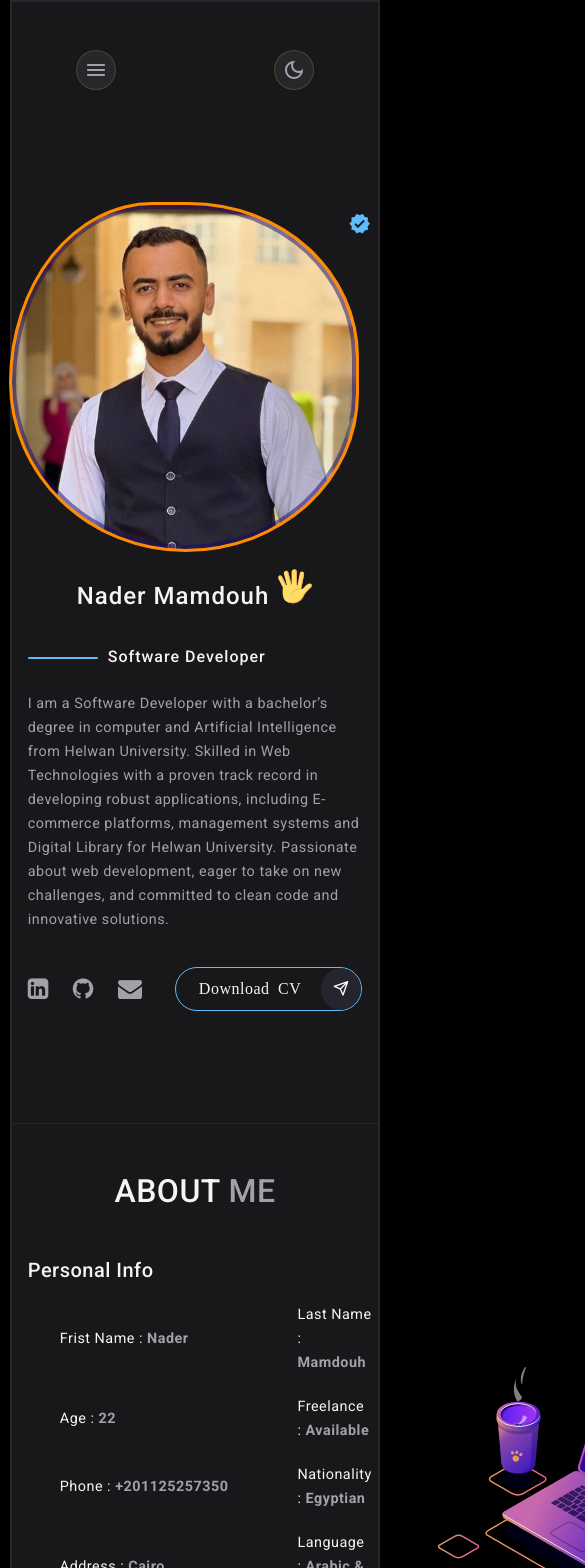
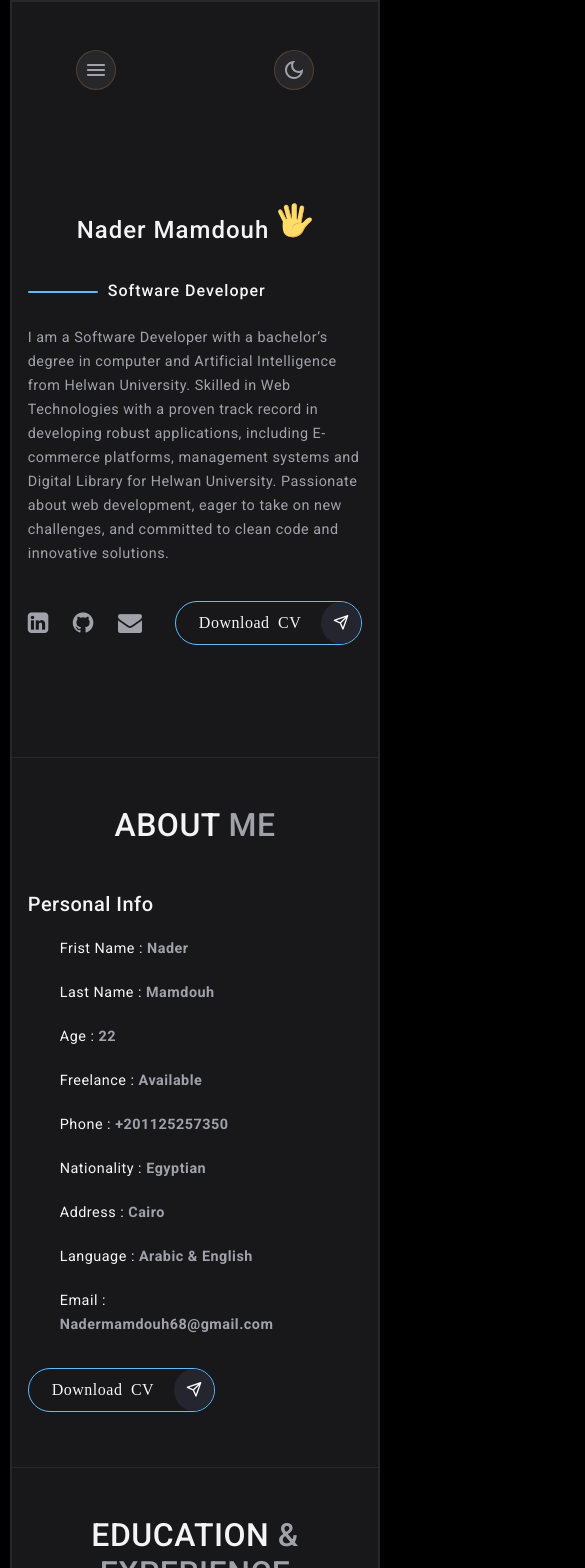
Before and after one commit to nadermamdouh068/portfolio, a React (Vite) app: page / in a window 390 px wide. Shown: the top 1568 px of the page, 585 px wide, since content can reach past the window. Built offline with nearby package versions, Linux system fonts and the light colour scheme.

Commit message:
first commit

```diff
--- a/src/Components/2-hero/Hero.jsx
+++ b/src/Components/2-hero/Hero.jsx
@@ -1,3 +1,4 @@
+// @ts-nocheck
 import React from 'react'
 import './Hero.css'
 import CV from '../../assets/cv.pdf'
--- a/src/Components/3-AboutMe/About.css
+++ b/src/Components/3-AboutMe/About.css
@@ -7,6 +7,7 @@
 
 .info-list-about,
 .about-content {
+    display: grid;
     grid-template-columns: 2fr 1fr;
     gap: 1.5rem;
     align-items: center;
@@ -27,3 +28,25 @@
     color: var(--subtitle);
     font-weight: 600;
 }
+
+
+
+
+
+
+@media screen and (max-width: 910px) {
+
+    .animation{
+        display: none;
+    }
+}
+
+
+@media screen and (max-width: 600px) {
+
+
+    .info-list-about{
+        grid-template-columns: 1fr;
+    }
+
+}
--- a/src/Components/3-AboutMe/About.jsx
+++ b/src/Components/3-AboutMe/About.jsx
@@ -1,3 +1,4 @@
+// @ts-nocheck
 import React, { useEffect, useState } from 'react'
 import './About.css'
 import Lottie from 'lottie-react'
@@ -8,16 +9,6 @@ const About = () => {
 
 
 
-    useEffect(() => {
-        // delete the animation when the page size is small
-        window.addEventListener('resize', () => {
-            if (window.innerWidth < 768) {
-                document.getElementById('lottie-animation').style.display = 'none';
-            }else{
-                document.getElementById('lottie-animation').style.display = 'block';
-            }
-        })
-    }, [])
     return (
         <section className='about' id='About'>
             <h2 className='section-title text-center mb-5'>
@@ -25,7 +16,7 @@ const About = () => {
                 <span> Me</span>
             </h2>
 
-            <div className='about-content d-flex'>
+            <div className='about-content'>
 
                 <div className='about-info'>
                     <h3 className='sub-title'>
--- a/src/Components/4-EduAndExp/EduAndExp.css
+++ b/src/Components/4-EduAndExp/EduAndExp.css
@@ -63,3 +63,16 @@ section.EduAndExp .exp-container .exp-data .exp-item::before{
     font-size: 1.5rem;
     color: rgb(244, 244, 244);
 }
+
+
+
+
+
+@media screen and (max-width: 720px) {
+    section.EduAndExp .exp-container{
+        grid-template-columns: 1fr;
+        column-gap: 0;
+        row-gap: 2.5rem;
+    }
+
+}
```
